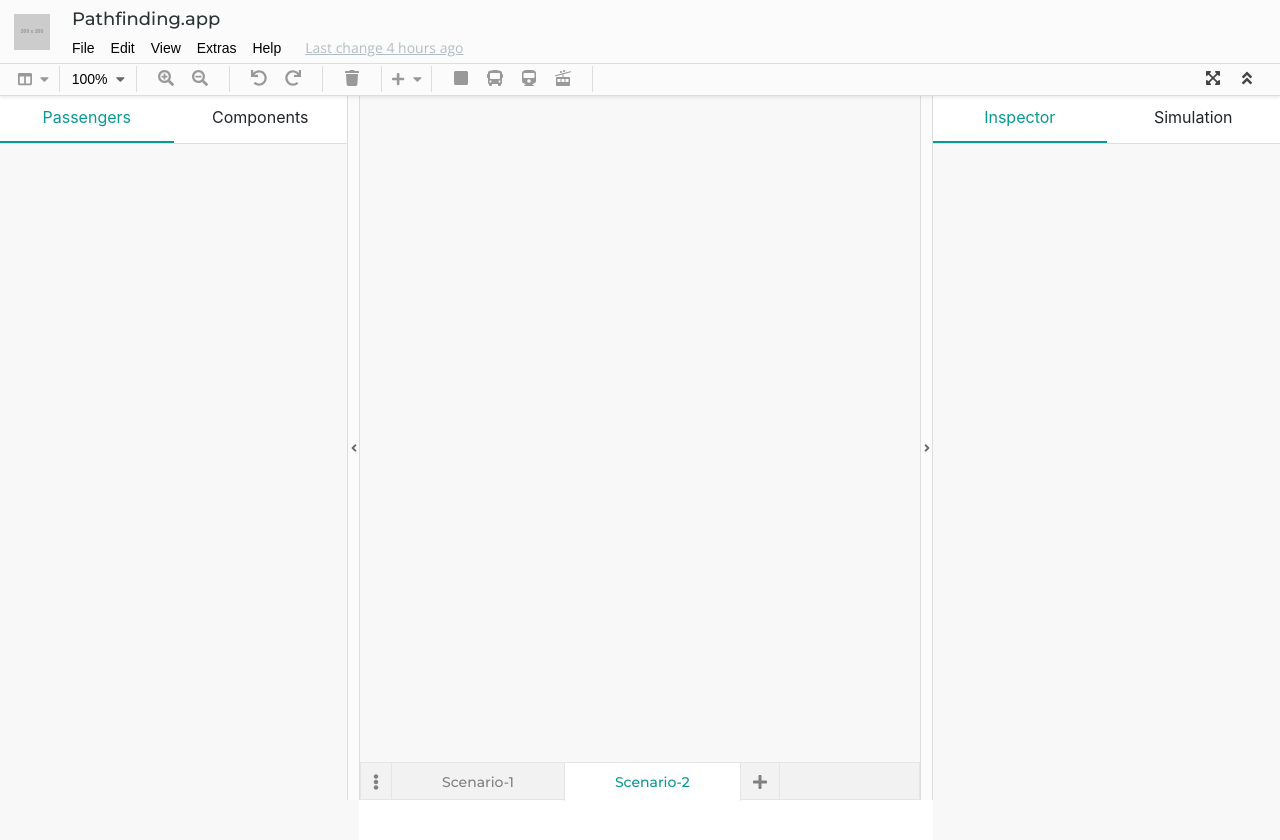
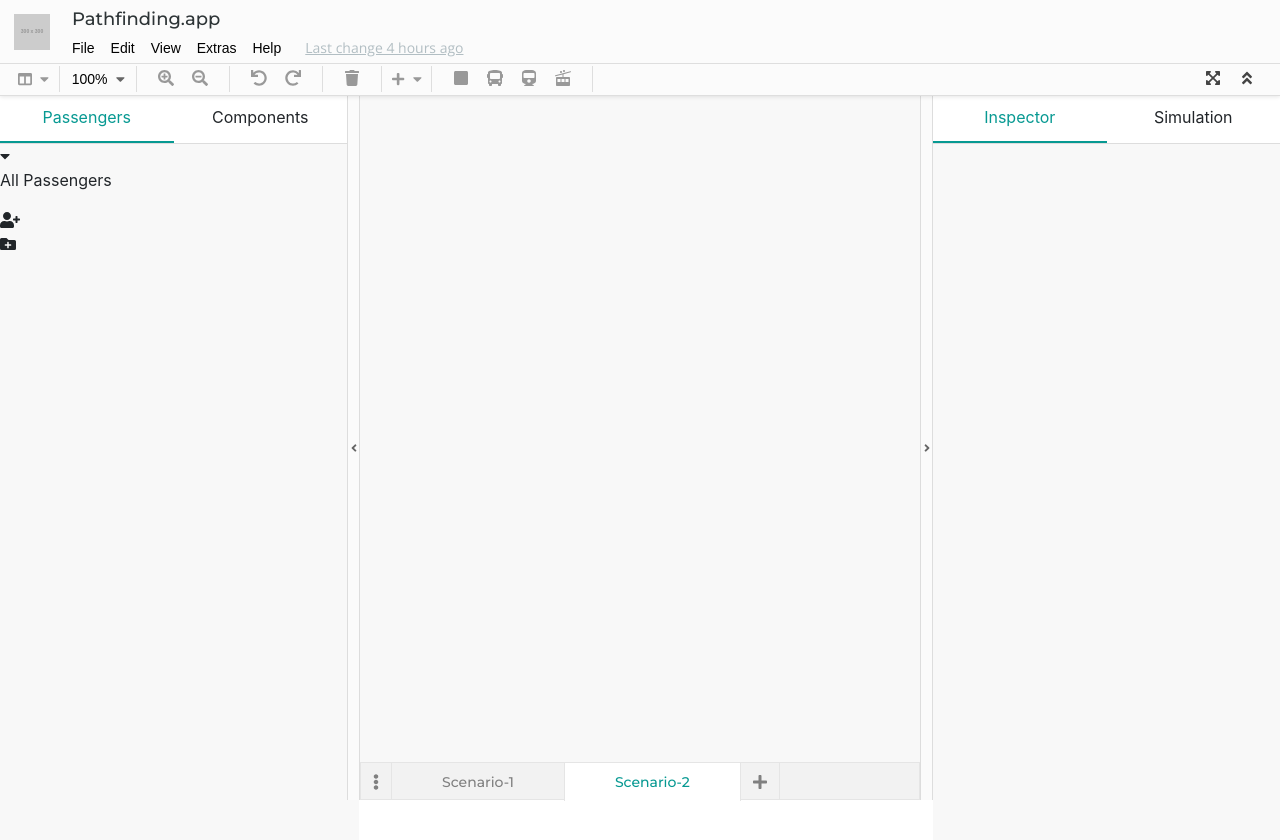
Before and after one commit to marknoone/pathfinding.app, a React (Create React App) app: page / in a window 1280 px wide. Shown: the top 840 px of the page. Built offline with nearby package versions, Linux system fonts and the light colour scheme.

Commit message:
Introduced prop selector template for components

```diff
--- a/src/editor/components/leftPanel/components/passengerView/constants.ts
+++ b/src/editor/components/leftPanel/components/passengerView/constants.ts
@@ -29,7 +29,6 @@ export type PassengerDirectory = {
     children: number[]
 
     isCollapsed: boolean
-    isHovering: boolean
 }
 
 export type Passenger = {
@@ -38,6 +37,12 @@ export type Passenger = {
     start: number
     destination: number
     tod: number
+}
 
-    isHovering: boolean
+export function isPassenger(p: Passenger | PassengerDirectory): p is Passenger {
+    return (p as Passenger).start !== undefined;
 }
+
+export function isPassengerDirectory(p: Passenger | PassengerDirectory): p is PassengerDirectory {
+    return (p as PassengerDirectory).children !== undefined;
+}
--- /dev/null
+++ b/src/editor/components/leftPanel/components/passengerView/passengerDirElem.tsx
@@ -0,0 +1,49 @@
+import React, {useState, useMemo} from 'react';
+import { useSelector } from 'react-redux';
+import { IDProps } from './passengerView';
+import { AppState } from '../../../../../store';
+import { makeGetPassengerElemByIDPropsSelector } from './selectors'
+import { Passenger, PassengerDirectory, isPassengerDirectory } from './constants';
+import { FontAwesomeIcon } from '@fortawesome/react-fontawesome';
+import { faCaretRight, faCaretDown, faFolderPlus, faUserPlus } from '@fortawesome/free-solid-svg-icons';
+import {
+    PassengerDirectoryStyle,
+    ListElement,
+    DirName,
+    HoverIcon,
+    ChildrenList,
+    CollapseIcon
+} from './passengerView.css';
+
+const PassengerDirectoryElement: React.FunctionComponent<IDProps> = (props) => {
+    const [isHovering, setIsHovering] = useState(false);
+    const getPassengerElemByIDProps = useMemo(makeGetPassengerElemByIDPropsSelector, [])
+    const dir = useSelector((state: AppState) =>
+        getPassengerElemByIDProps(state, props.id)) as PassengerDirectory
+
+    return <div
+            style={PassengerDirectoryStyle}
+            onMouseEnter={() => setIsHovering(true)}
+            onMouseLeave={() => setIsHovering(false)}
+        >
+        <div style={ListElement}>
+            <div style={CollapseIcon}>
+                <FontAwesomeIcon icon={dir.isCollapsed?faCaretRight:faCaretDown}/>
+            </div>
+            <p style={DirName}>{dir.name}</p>
+            <div style={HoverIcon}>
+                <div style={{}}><FontAwesomeIcon icon={faUserPlus} /></div>
+                <div style={{}}><FontAwesomeIcon icon={faFolderPlus} /></div>
+            </div>
+        </div>
+        {
+            !dir.isCollapsed?
+            <div style={ChildrenList}>
+
+            </div>:
+            null
+        }
+    </div>
+}
+
+export default PassengerDirectoryElement;
--- a/src/editor/components/leftPanel/components/passengerView/passengerView.css.tsx
+++ b/src/editor/components/leftPanel/components/passengerView/passengerView.css.tsx
@@ -2,3 +2,24 @@ import CSS from 'csstype';
 
 export const BaseStyle: CSS.Properties = {
 }
+
+export const PassengerDirectoryStyle: CSS.Properties = {
+}
+
+export const PassengerElementStyle: CSS.Properties = {
+}
+
+export const ListElement: CSS.Properties = {
+}
+
+export const CollapseIcon: CSS.Properties = {
+}
+
+export const DirName: CSS.Properties = {
+}
+
+export const HoverIcon: CSS.Properties = {
+}
+
+export const ChildrenList: CSS.Properties = {
+}
--- a/src/editor/components/leftPanel/components/passengerView/passengerView.tsx
+++ b/src/editor/components/leftPanel/components/passengerView/passengerView.tsx
@@ -1,12 +1,27 @@
-import React from 'react';
+import React, { useState } from 'react';
+import PassengerDirectoryElement from './passengerDirElem'
 import {
     BaseStyle,
+    PassengerElementStyle
 } from './passengerView.css';
 
+export type IDProps = {
+    id: number
+}
 
 const PassengerView: React.FunctionComponent = (props) => {
     return <div style={BaseStyle}>
+        <PassengerDirectoryElement id={0}/>
     </div>;
 }
 
+
+const PassengerElement: React.FunctionComponent<IDProps> = (props) => {
+    const [isHovering, setIsHovering] = useState(false)
+    return <div style={PassengerElementStyle}>
+
+    </div>
+}
+
+
 export default PassengerView;
--- a/src/editor/components/leftPanel/components/passengerView/reducer.ts
+++ b/src/editor/components/leftPanel/components/passengerView/reducer.ts
@@ -9,7 +9,6 @@ const initialState: PassengerState = {
             name: "All Passenger Trips",
             children: [],
             isCollapsed: false,
-            isHovering: false
         }
     }
 }
--- a/src/editor/components/leftPanel/components/passengerView/selectors.ts
+++ b/src/editor/components/leftPanel/components/passengerView/selectors.ts
@@ -1,9 +1,15 @@
 import { createSelector } from 'reselect';
-import { ScenarioState } from '../../../../constants';
-import { PassengerState, PassengerTree } from './constants';
+import { AppState } from '../../../../../store';
+import { PassengerState, PassengerTree, Passenger, PassengerDirectory } from './constants';
+import { IDProps } from './passengerView';
 
-const getPassengerState = (state: ScenarioState) => state.scenarios[state.activeScenarioIdx].passengers
-export const getVehicles = createSelector<ScenarioState, PassengerState, PassengerTree>(
+const getPassengerState = (state: AppState) => state.scenario.scenarios[state.scenario.activeScenarioIdx].passengers
+export const getPassengerTree = createSelector<AppState, PassengerState, PassengerTree>(
     [getPassengerState],
     (s: PassengerState) => s.tree
 );
+
+export const makeGetPassengerElemByIDPropsSelector = () => createSelector(
+        [ getPassengerState, (_: any, id:number) => id ],
+        (s: PassengerState, id) => s.tree[id]
+);
--- a/src/store.tsx
+++ b/src/store.tsx
@@ -5,7 +5,7 @@ import ScenarioReducer from './editor/reducer';
 
 export const rootReducer = combineReducers({
     layout: LayoutReducer,
-    scenarios: ScenarioReducer
+    scenario: ScenarioReducer
 });
 
 export type AppState = ReturnType<typeof rootReducer>;
```
